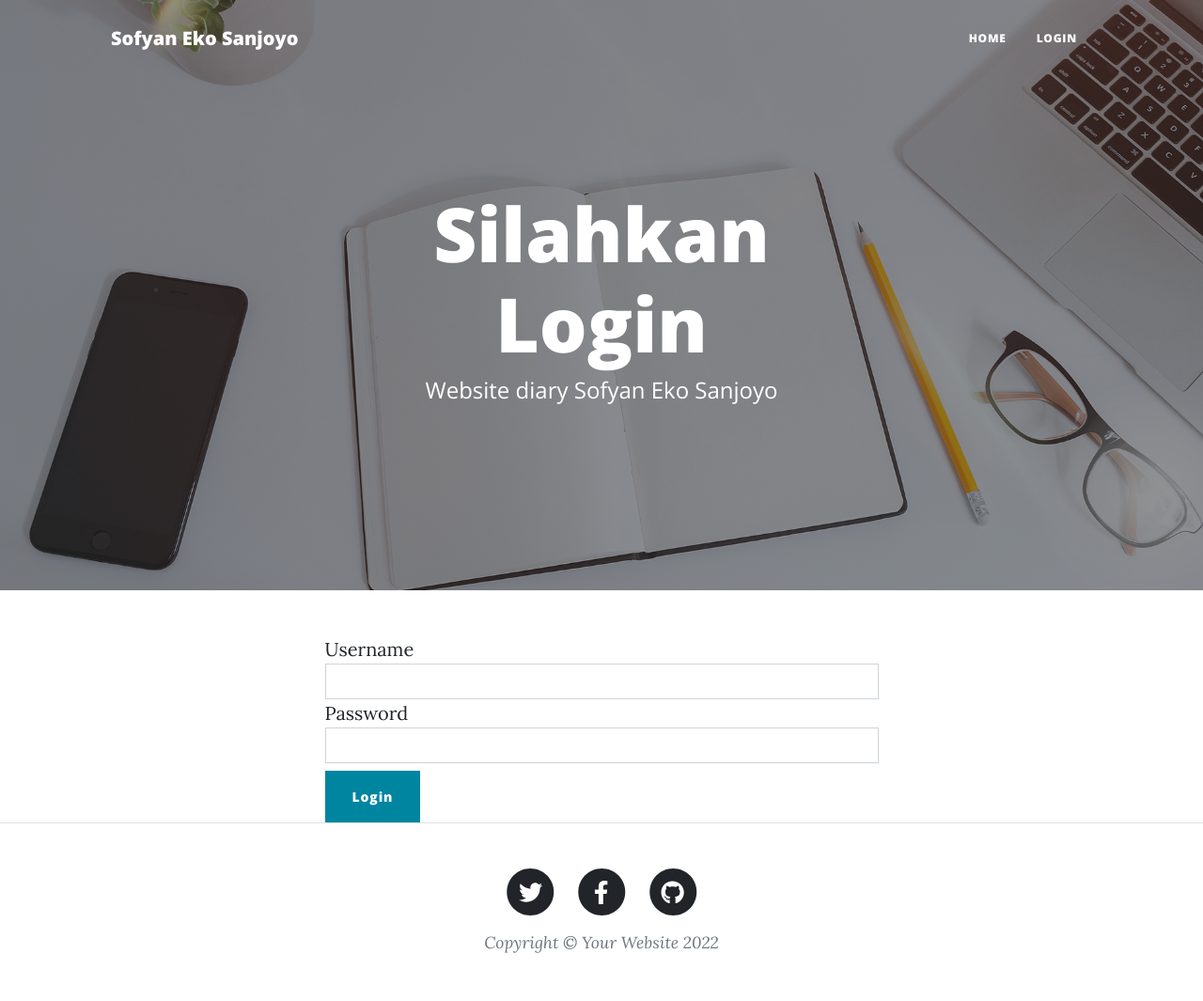
After one commit to sofyanekosanjoyo/codepolitan-ci, a CodeIgniter app: page /codepolitan-ci/index.php/blog/login in a window 1280 px wide. The commit adds this page. Shown: the whole page at 94% size. Run offline with CodeIgniter, Linux system fonts and the light colour scheme; some libraries are stand-ins or nearby versions.

Commit message:
Menggunakan Session Untuk Membatasi Akses Login

```diff
--- a/application/controllers/Blog.php
+++ b/application/controllers/Blog.php
@@ -131,6 +131,32 @@ class Blog extends CI_Controller {
 
         redirect('/');
     }
+
+    public function login()
+    {
+        if($this->input->post())
+        {
+            $username = $this->input->post('username');
+            $password = $this->input->post('password');
+
+            if($username == 'admin' && $password == 'admin')
+            {
+                $_SESSION['username'] = 'admin';
+                redirect('/');
+            } else {
+                $this->session->set_flashdata('message', '<div class="alert alert-danger">Username atau password tidak valid</div');
+                redirect('blog/login');
+            }
+        }
+
+        $this->load->view('login');
+    }
+
+    public function logout()
+    {
+        $this->session->sess_destroy();
+        redirect('/');
+    }
 }
 
 ?>
--- /dev/null
+++ b/application/views/login.php
@@ -0,0 +1,43 @@
+<?php $this->load->view('partials/header'); ?>
+
+        <!-- Page Header-->
+        <header class="masthead" style="background-image: url('<?= base_url(); ?>/assets/assets/img/home-bg.jpg')">
+            <div class="container position-relative px-4 px-lg-5">
+                <div class="row gx-4 gx-lg-5 justify-content-center">
+                    <div class="col-md-10 col-lg-8 col-xl-7">
+                        <div class="site-heading">
+                            <h1>Silahkan Login</h1>
+                            <span class="subheading">Website diary Sofyan Eko Sanjoyo</span>
+                        </div>
+                    </div>
+                </div>
+            </div>
+        </header>
+
+        <!-- Main Content-->
+        <div class="container px-4 px-lg-5">
+            <div class="row gx-4 gx-lg-5 justify-content-center">
+                <div class="col-md-6 col-lg-8 col-xl-7">
+
+                <?= $this->session->flashdata('message'); ?>
+
+                <?= form_open(); ?>
+
+                <div class="form-group">
+                    <label for="username">Username</label>
+                    <input class="form-control" type="text" name="username" id="username">
+                </div>
+
+                <div class="form-group">
+                    <label for="password">Password</label>
+                    <input class="form-control mb-2" type="password" name="password" id="password">
+                </div>
+
+                <button class="btn btn-primary" type="submit">Login</button>
+                </form>
+
+                </div>
+            </div>
+        </div>
+
+<?php $this->load->view('partials/footer'); ?>
--- a/application/views/partials/header.php
+++ b/application/views/partials/header.php
@@ -27,8 +27,13 @@
                 <div class="collapse navbar-collapse" id="navbarResponsive">
                     <ul class="navbar-nav ms-auto py-4 py-lg-0">
                         <li class="nav-item"><a class="nav-link px-lg-3 py-3 py-lg-4" href="<?= site_url(); ?>">Home</a></li>
-                        <li class="nav-item"><a class="nav-link px-lg-3 py-3 py-lg-4" href="<?= site_url('blog/add'); ?>">Tambah Artikel</a></li>
 
+                        <?php if(isset($_SESSION['username'])) : ?>
+                            <li class="nav-item"><a class="nav-link px-lg-3 py-3 py-lg-4" href="<?= site_url('blog/add'); ?>">+ Tambah Artikel</a></li>
+                            <li class="nav-item"><a class="nav-link px-lg-3 py-3 py-lg-4" href="<?= site_url('blog/logout'); ?>">Logout</a></li>
+                        <?php else : ?>
+                            <li class="nav-item"><a class="nav-link px-lg-3 py-3 py-lg-4" href="<?= site_url('blog/login'); ?>">Login</a></li>
+                        <?php endif; ?>
                     </ul>
                 </div>
             </div>
```
Also changed, not shown: application/views/blog.php (+6 -3 lines).
